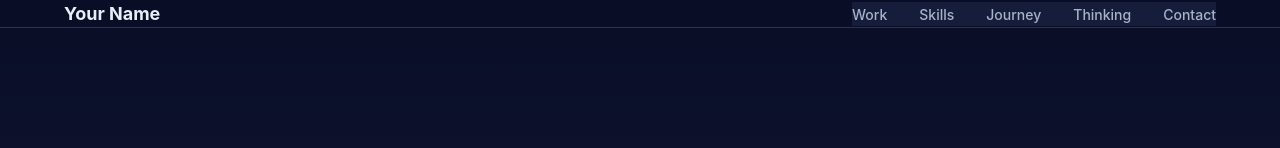
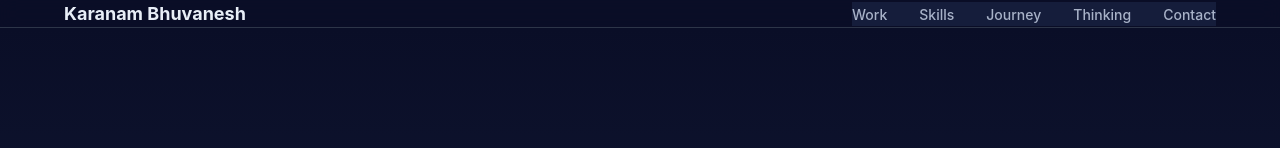
Before and after one commit to bhuvan120/Web-profile, a React (Vite) app: page / in a window 1280 px wide. Shown: the top 148 px of the page. Built offline with nearby package versions, Linux system fonts and the light colour scheme.

Commit message:
Update Navbar.jsxok

```diff
--- a/src/components/Navbar.jsx
+++ b/src/components/Navbar.jsx
@@ -16,7 +16,7 @@ export default function Navbar() {
     <nav className={styles.navbar} role="navigation" aria-label="Main navigation">
       <div className={`container ${styles.navContainer}`}>
         <a href="#" className={styles.logo} aria-label="Home">
-          Your Name
+          Karanam Bhuvanesh
         </a>
 
         <button
```
